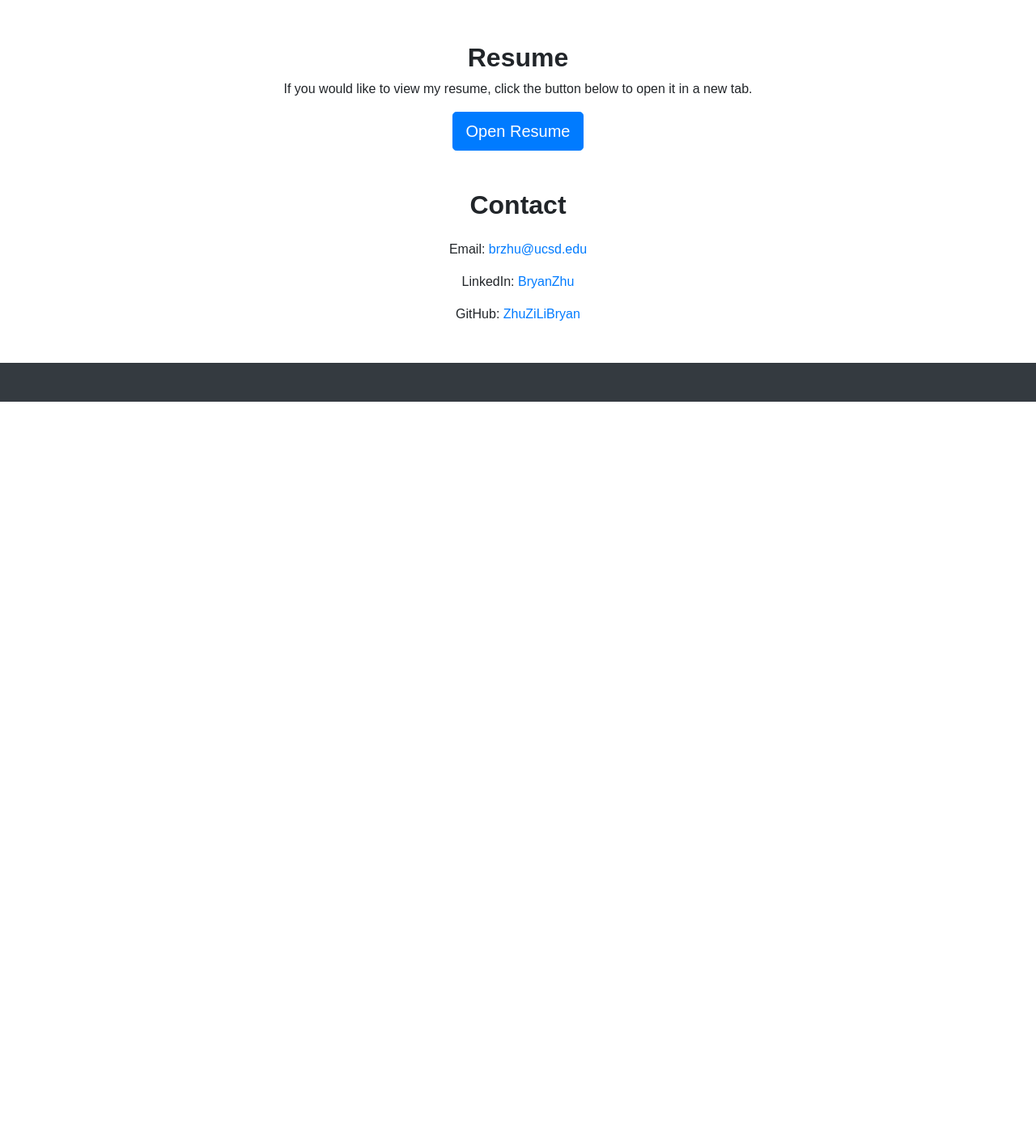
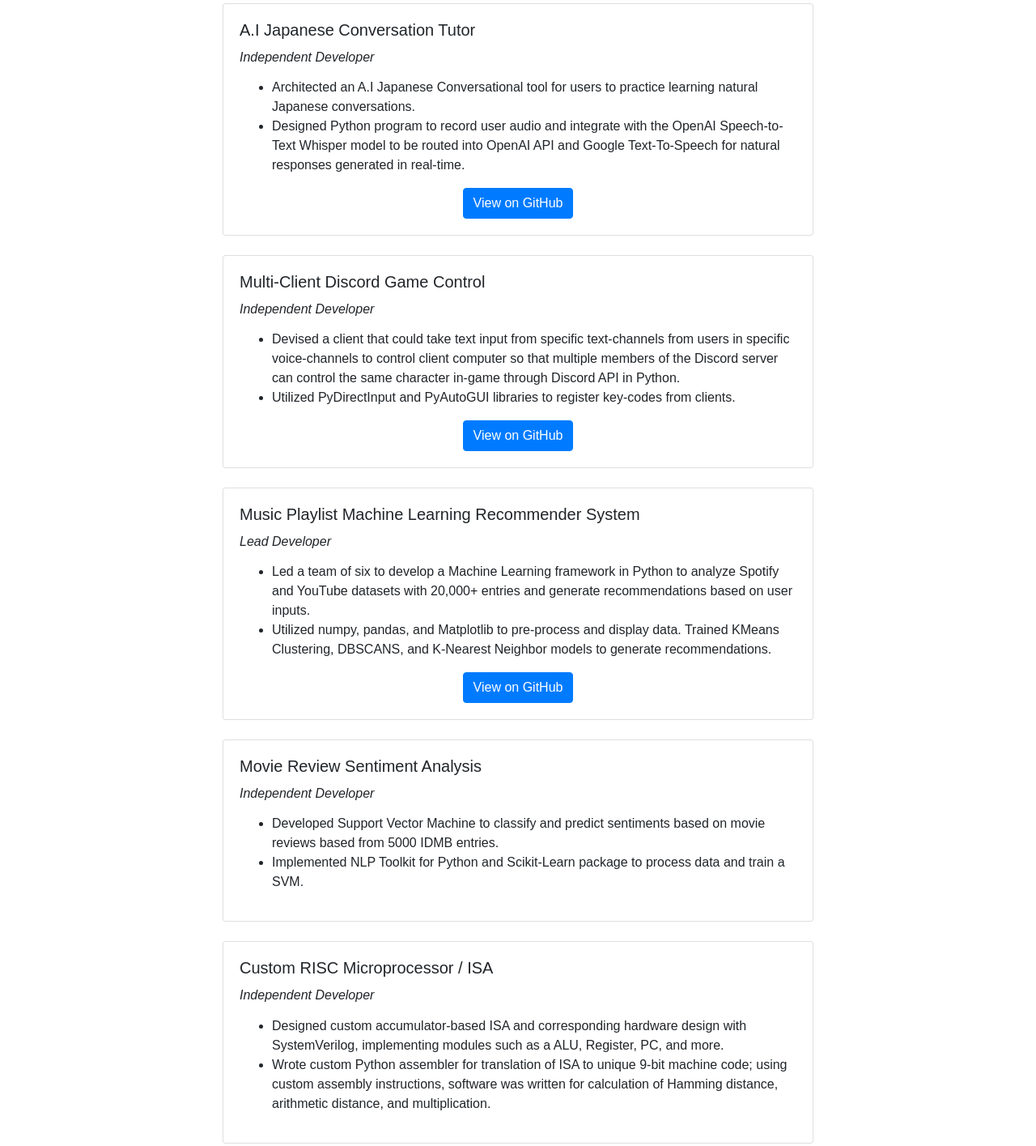
Before and after one commit to ZhuZiLiBryan/bryanz-portfolio, a plain HTML site: page index.html in a window 1280 px wide. Shown: the part 3425-4840 px from the top of the page at 81% size. Before the commit the page ends 3921 px from the top, so only its background shows below. Drawn offline with nearby package versions, Linux system fonts and the light colour scheme.

Commit message:
feat: added more projects

```diff
--- a/index.html
+++ b/index.html
@@ -204,8 +204,104 @@
                                 </ul>
                             </p>
                             <div class="text-center">
-                                <a href="https://github.com/yourusername/project1" class="btn btn-primary" target="_blank">View on GitHub</a>
+                                <a href="https://github.com/acmucsd-projects/fa22-hack-team-2" class="btn btn-primary" target="_blank">View on GitHub</a>
                             </div>
+                        </div>
+                    </div>
+                </div>
+            </div>
+
+
+            <div class="card mb-4">
+                <div class="row g-0">
+                    <div class="col-md-12">
+                        <div class="card-body">
+                            <h5 class="card-title">A.I Japanese Conversation Tutor</h5>
+                            <h6 class="card-title"><em>Independent Developer</em></h6>
+                            <p class="card-text">
+                                <ul>
+                                    <li>Architected an A.I Japanese Conversational tool for users to practice learning natural Japanese conversations.</li>
+                                    <li>Designed Python program to record user audio and integrate with the OpenAI Speech-to-Text Whisper model to be routed into OpenAI API and Google Text-To-Speech for natural  responses generated in real-time.</li>
+                                </ul>
+                            </p>
+                            <div class="text-center">
+                                <a href="https://github.com/ZhuZiLiBryan/AI-JapaneseConversationTutor" class="btn btn-primary" target="_blank">View on GitHub</a>
+                            </div>
+                        </div>
+                    </div>
+                </div>
+            </div>
+
+            <div class="card mb-4">
+                <div class="row g-0">
+                    <div class="col-md-12">
+                        <div class="card-body">
+                            <h5 class="card-title">Multi-Client Discord Game Control</h5>
+                            <h6 class="card-title"><em>Independent Developer</em></h6>
+                            <p class="card-text">
+                                <ul>
+                                    <li>Devised a client that could take text input from specific text-channels from users in specific voice-channels to control client computer so that multiple members of the Discord server can control the same character in-game through Discord API in Python.</li>
+                                    <li>Utilized PyDirectInput and PyAutoGUI libraries to register key-codes from clients.</li>
+                                </ul>
+                            </p>
+                            <div class="text-center">
+                                <a href="https://github.com/ZhuZiLiBryan/DiscordGameControl" class="btn btn-primary" target="_blank">View on GitHub</a>
+                            </div>
+                        </div>
+                    </div>
+                </div>
+            </div>
+
+
+            <div class="card mb-4">
+                <div class="row g-0">
+                    <div class="col-md-12">
+                        <div class="card-body">
+                            <h5 class="card-title">Music Playlist Machine Learning Recommender System</h5>
+                            <h6 class="card-title"><em>Lead Developer</em></h6>
+                            <p class="card-text">
+                                <ul>
+                                    <li>Led a team of six to develop a Machine Learning framework in Python to analyze Spotify and YouTube datasets with 20,000+ entries and generate recommendations based on user inputs.</li>
+                                    <li>Utilized numpy, pandas, and Matplotlib to pre-process and display data.  Trained KMeans Clustering, DBSCANS, and K-Nearest Neighbor models to generate recommendations.</li>
+                                </ul>
+                            </p>
+                            <div class="text-center">
+                                <a href="https://github.com/2s2e/cse151a-project" class="btn btn-primary" target="_blank">View on GitHub</a>
+                            </div>
+                        </div>
+                    </div>
+                </div>
+            </div>
+
+            <div class="card mb-4">
+                <div class="row g-0">
+                    <div class="col-md-12">
+                        <div class="card-body">
+                            <h5 class="card-title">Movie Review Sentiment Analysis</h5>
+                            <h6 class="card-title"><em>Independent Developer</em></h6>
+                            <p class="card-text">
+                                <ul>
+                                    <li>Developed Support Vector Machine to classify and predict sentiments based on movie reviews based from 5000 IDMB entries.</li>
+                                    <li>Implemented NLP Toolkit for Python and Scikit-Learn package to process data and train a SVM.</li>
+                                </ul>
+                            </p>
+                        </div>
+                    </div>
+                </div>
+            </div>
+
+            <div class="card mb-4">
+                <div class="row g-0">
+                    <div class="col-md-12">
+                        <div class="card-body">
+                            <h5 class="card-title">Custom RISC Microprocessor / ISA</h5>
+                            <h6 class="card-title"><em>Independent Developer</em></h6>
+                            <p class="card-text">
+                                <ul>
+                                    <li>Designed custom accumulator-based ISA and corresponding hardware design with SystemVerilog, implementing modules such as a ALU, Register, PC, and more.</li>
+                                    <li>Wrote custom Python assembler for translation of ISA to unique 9-bit machine code; using custom assembly instructions, software was written for calculation of Hamming distance, arithmetic distance, and multiplication.
+                                </ul>
+                            </p>
                         </div>
                     </div>
                 </div>
```
